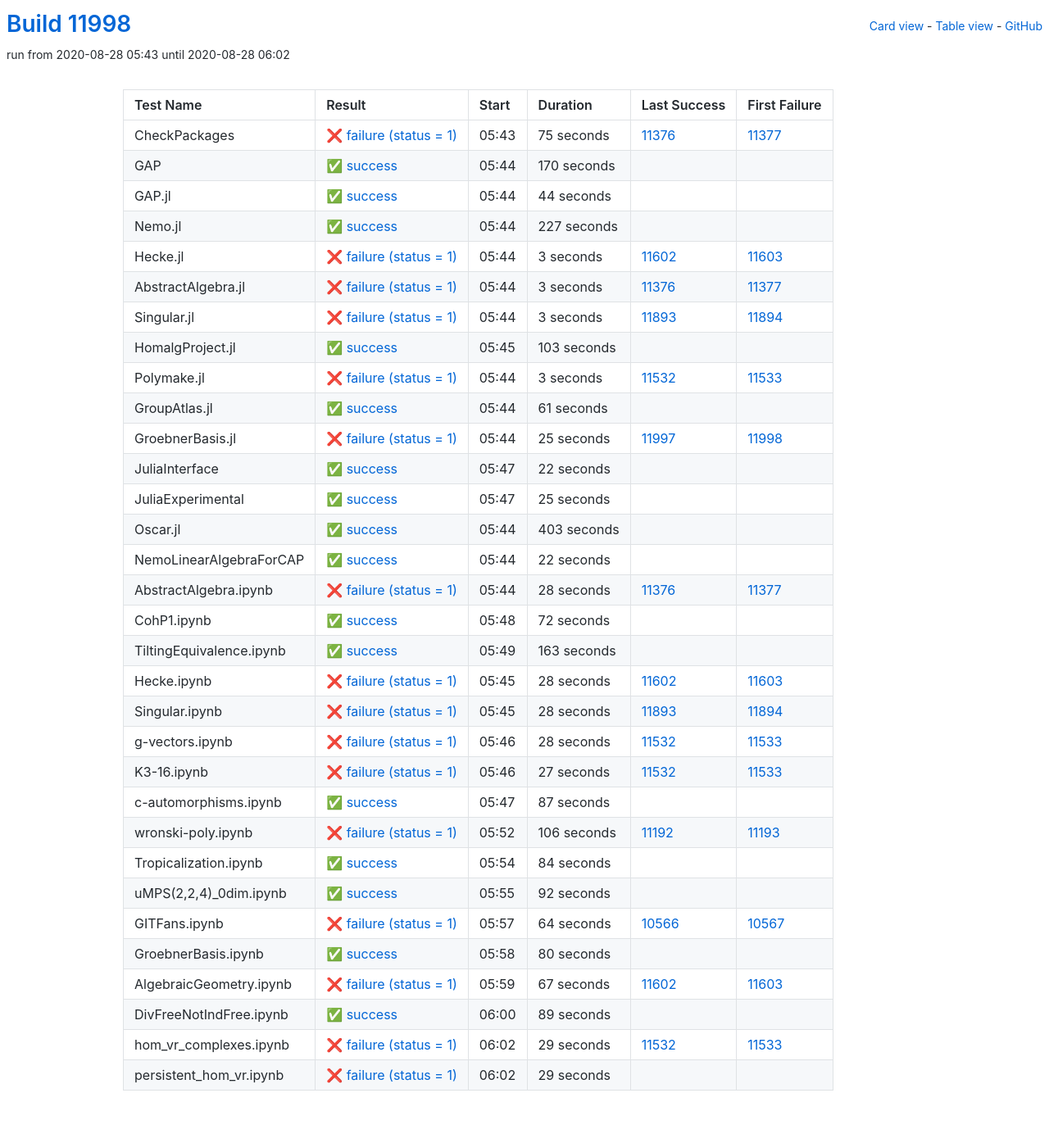
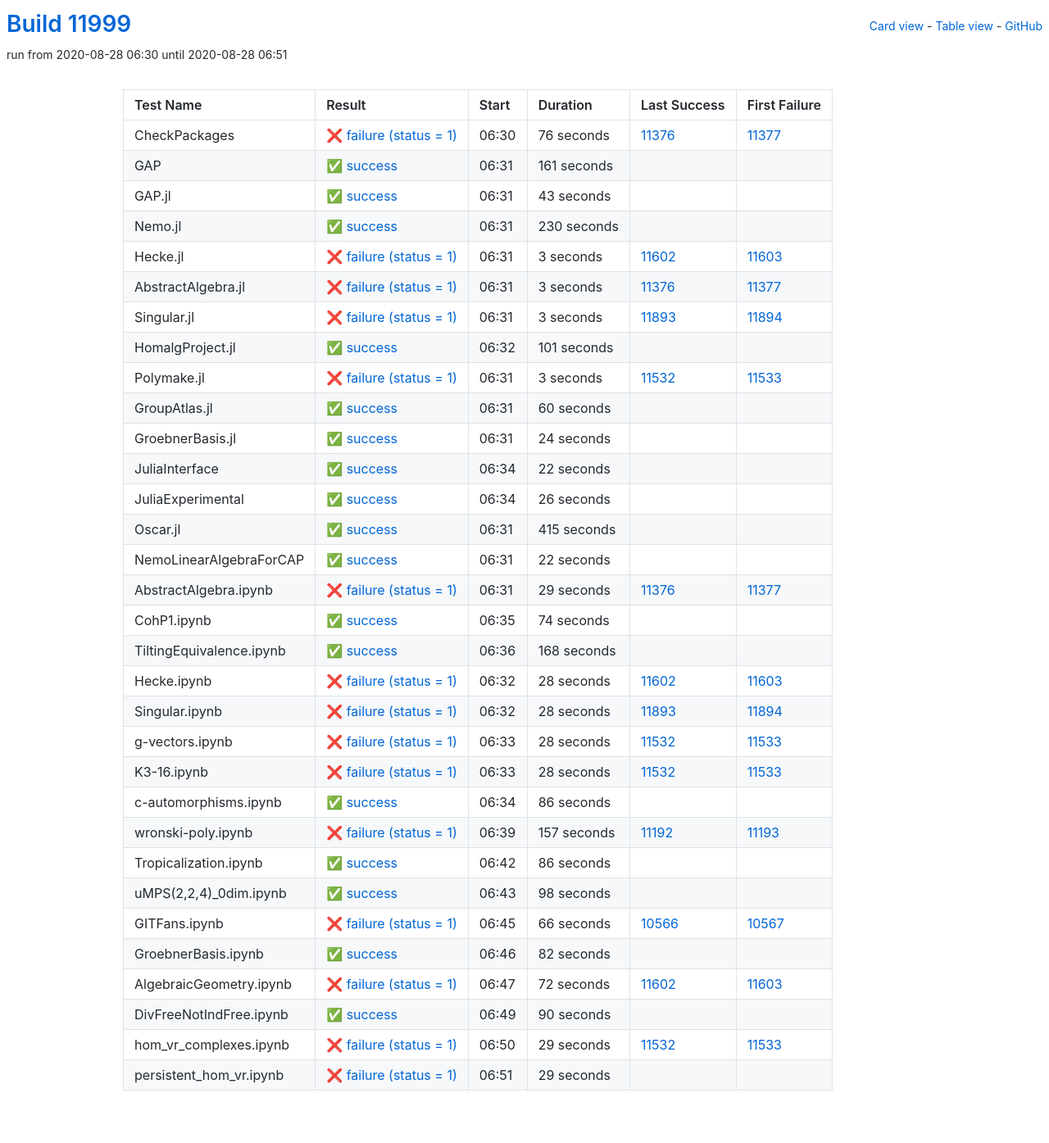
Before and after one commit to oscar-system/oscar-ci-status, a Jekyll site: the page built from table.html, in a window 1280 px wide. Shown: the whole page at 82% size. Built offline with Jekyll 4.4.1, drawn with Linux system fonts in a browser that asks for light colours.

Commit message:
Build #11999

```diff
--- a/_data/ci.yml
+++ b/_data/ci.yml
@@ -1,6 +1,6 @@
 ---
-build: 11998
-build_url: https://oscarci.mathematik.uni-kl.de/job/oscar/11998/
+build: 11999
+build_url: https://oscarci.mathematik.uni-kl.de/job/oscar/11999/
 job: oscar
 organization: oscar-system
 repo: oscar-ci-status
@@ -8,56 +8,56 @@
 tests:
 - name: CheckPackages
   id: checkpackages
-  log: https://oscarci.mathematik.uni-kl.de/job/oscar/11998/artifact/logs/build-11998/CheckPackages.log
-  start: 2020-08-28 05:43
+  log: https://oscarci.mathematik.uni-kl.de/job/oscar/11999/artifact/logs/build-11999/CheckPackages.log
+  start: 2020-08-28 06:30
   success: false
   exitcode: 1
   status: failure
-  duration: 75
+  duration: 76
   last_success: 11376
   last_success_url: https://oscarci.mathematik.uni-kl.de/job/oscar/11376/
   first_failure: 11377
   first_failure_url: https://oscarci.mathematik.uni-kl.de/job/oscar/11377/
 - name: GAP
   id: gap
-  log: https://oscarci.mathematik.uni-kl.de/job/oscar/11998/artifact/logs/build-11998/GAP.log
-  start: 2020-08-28 05:44
+  log: https://oscarci.mathematik.uni-kl.de/job/oscar/11999/artifact/logs/build-11999/GAP.log
+  start: 2020-08-28 06:31
   success: true
   exitcode: 0
   status: success
-  duration: 170
+  duration: 161
   last_success: false
   last_success_url:
   first_failure: false
   first_failure_url:
 - name: GAP.jl
   id: gap-jl
-  log: https://oscarci.mathematik.uni-kl.de/job/oscar/11998/artifact/logs/build-11998/GAP.jl.log
-  start: 2020-08-28 05:44
+  log: https://oscarci.mathematik.uni-kl.de/job/oscar/11999/artifact/logs/build-11999/GAP.jl.log
+  start: 2020-08-28 06:31
   success: true
   exitcode: 0
   status: success
-  duration: 44
+  duration: 43
   last_success: false
   last_success_url:
   first_failure: false
   first_failure_url:
 - name: Nemo.jl
   id: nemo-jl
-  log: https://oscarci.mathematik.uni-kl.de/job/oscar/11998/artifact/logs/build-11998/Nemo.jl.log
-  start: 2020-08-28 05:44
+  log: https://oscarci.mathematik.uni-kl.de/job/oscar/11999/artifact/logs/build-11999/Nemo.jl.log
+  start: 2020-08-28 06:31
   success: true
   exitcode: 0
   status: success
-  duration: 227
+  duration: 230
   last_success: false
   last_success_url:
   first_failure: false
   first_failure_url:
 - name: Hecke.jl
   id: hecke-jl
-  log: https://oscarci.mathematik.uni-kl.de/job/oscar/11998/artifact/logs/build-11998/Hecke.jl.log
-  start: 2020-08-28 05:44
+  log: https://oscarci.mathematik.uni-kl.de/job/oscar/11999/artifact/logs/build-11999/Hecke.jl.log
+  start: 2020-08-28 06:31
   success: false
   exitcode: 1
   status: failure
@@ -68,8 +68,8 @@
   first_failure_url: https://oscarci.mathematik.uni-kl.de/job/oscar/11603/
 - name: AbstractAlgebra.jl
   id: abstractalgebra-jl
-  log: https://oscarci.mathematik.uni-kl.de/job/oscar/11998/artifact/logs/build-11998/AbstractAlgebra.jl.log
-  start: 2020-08-28 05:44
+  log: https://oscarci.mathematik.uni-kl.de/job/oscar/11999/artifact/logs/build-11999/AbstractAlgebra.jl.log
+  start: 2020-08-28 06:31
   success: false
   exitcode: 1
   status: failure
@@ -80,8 +80,8 @@
   first_failure_url: https://oscarci.mathematik.uni-kl.de/job/oscar/11377/
 - name: Singular.jl
   id: singular-jl
-  log: https://oscarci.mathematik.uni-kl.de/job/oscar/11998/artifact/logs/build-11998/Singular.jl.log
-  start: 2020-08-28 05:44
+  log: https://oscarci.mathematik.uni-kl.de/job/oscar/11999/artifact/logs/build-11999/Singular.jl.log
+  start: 2020-08-28 06:31
   success: false
   exitcode: 1
   status: failure
@@ -92,20 +92,20 @@
   first_failure_url: https://oscarci.mathematik.uni-kl.de/job/oscar/11894/
 - name: HomalgProject.jl
   id: homalgproject-jl
-  log: https://oscarci.mathematik.uni-kl.de/job/oscar/11998/artifact/logs/build-11998/HomalgProject.jl.log
-  start: 2020-08-28 05:45
+  log: https://oscarci.mathematik.uni-kl.de/job/oscar/11999/artifact/logs/build-11999/HomalgProject.jl.log
+  start: 2020-08-28 06:32
   success: true
   exitcode: 0
   status: success
-  duration: 103
+  duration: 101
   last_success: false
   last_success_url:
   first_failure: false
   first_failure_url:
 - name: Polymake.jl
   id: polymake-jl
-  log: https://oscarci.mathematik.uni-kl.de/job/oscar/11998/artifact/logs/build-11998/Polymake.jl.log
-  start: 2020-08-28 05:44
+  log: https://oscarci.mathematik.uni-kl.de/job/oscar/11999/artifact/logs/build-11999/Polymake.jl.log
+  start: 2020-08-28 06:31
   success: false
   exitcode: 1
   status: failure
@@ -116,32 +116,32 @@
   first_failure_url: https://oscarci.mathematik.uni-kl.de/job/oscar/11533/
 - name: GroupAtlas.jl
   id: groupatlas-jl
-  log: https://oscarci.mathematik.uni-kl.de/job/oscar/11998/artifact/logs/build-11998/GroupAtlas.jl.log
-  start: 2020-08-28 05:44
+  log: https://oscarci.mathematik.uni-kl.de/job/oscar/11999/artifact/logs/build-11999/GroupAtlas.jl.log
+  start: 2020-08-28 06:31
   success: true
   exitcode: 0
   status: success
-  duration: 61
+  duration: 60
   last_success: false
   last_success_url:
   first_failure: false
   first_failure_url:
 - name: GroebnerBasis.jl
   id: groebnerbasis-jl
-  log: https://oscarci.mathematik.uni-kl.de/job/oscar/11998/artifact/logs/build-11998/GroebnerBasis.jl.log
-  start: 2020-08-28 05:44
-  success: false
-  exitcode: 1
-  status: failure
-  duration: 25
-  last_success: 11997
-  last_success_url: https://oscarci.mathematik.uni-kl.de/job/oscar/11997/
-  first_failure: 11998
-  first_failure_url: https://oscarci.mathematik.uni-kl.de/job/oscar/11998/
+  log: https://oscarci.mathematik.uni-kl.de/job/oscar/11999/artifact/logs/build-11999/GroebnerBasis.jl.log
+  start: 2020-08-28 06:31
+  success: true
+  exitcode: 0
+  status: success
+  duration: 24
+  last_success: false
+  last_success_url:
+  first_failure: false
+  first_failure_url:
 - name: JuliaInterface
   id: juliainterface
-  log: https://oscarci.mathematik.uni-kl.de/job/oscar/11998/artifact/logs/build-11998/JuliaInterface.log
-  start: 2020-08-28 05:47
+  log: https://oscarci.mathematik.uni-kl.de/job/oscar/11999/artifact/logs/build-11999/JuliaInterface.log
+  start: 2020-08-28 06:34
   success: true
   exitcode: 0
   status: success
@@ -152,32 +152,32 @@
   first_failure_url:
 - name: JuliaExperimental
   id: juliaexperimental
-  log: https://oscarci.mathematik.uni-kl.de/job/oscar/11998/artifact/logs/build-11998/JuliaExperimental.log
-  start: 2020-08-28 05:47
+  log: https://oscarci.mathematik.uni-kl.de/job/oscar/11999/artifact/logs/build-11999/JuliaExperimental.log
+  start: 2020-08-28 06:34
   success: true
   exitcode: 0
   status: success
-  duration: 25
+  duration: 26
   last_success: false
   last_success_url:
   first_failure: false
   first_failure_url:
 - name: Oscar.jl
   id: oscar-jl
-  log: https://oscarci.mathematik.uni-kl.de/job/oscar/11998/artifact/logs/build-11998/Oscar.jl.log
-  start: 2020-08-28 05:44
+  log: https://oscarci.mathematik.uni-kl.de/job/oscar/11999/artifact/logs/build-11999/Oscar.jl.log
+  start: 2020-08-28 06:31
   success: true
   exitcode: 0
   status: success
-  duration: 403
+  duration: 415
   last_success: false
   last_success_url:
   first_failure: false
   first_failure_url:
 - name: NemoLinearAlgebraForCAP
   id: nemolinearalgebraforcap
-  log: https://oscarci.mathematik.uni-kl.de/job/oscar/11998/artifact/logs/build-11998/NemoLinearAlgebraForCAP.log
-  start: 2020-08-28 05:44
+  log: https://oscarci.mathematik.uni-kl.de/job/oscar/11999/artifact/logs/build-11999/NemoLinearAlgebraForCAP.log
+  start: 2020-08-28 06:31
   success: true
   exitcode: 0
   status: success
@@ -188,44 +188,44 @@
   first_failure_url:
 - name: AbstractAlgebra.ipynb
   id: abstractalgebra-ipynb
-  log: https://oscarci.mathematik.uni-kl.de/job/oscar/11998/artifact/logs/build-11998/AbstractAlgebra.ipynb.log
-  start: 2020-08-28 05:44
+  log: https://oscarci.mathematik.uni-kl.de/job/oscar/11999/artifact/logs/build-11999/AbstractAlgebra.ipynb.log
+  start: 2020-08-28 06:31
   success: false
   exitcode: 1
   status: failure
-  duration: 28
+  duration: 29
   last_success: 11376
   last_success_url: https://oscarci.mathematik.uni-kl.de/job/oscar/11376/
   first_failure: 11377
   first_failure_url: https://oscarci.mathematik.uni-kl.de/job/oscar/11377/
 - name: CohP1.ipynb
   id: cohp1-ipynb
-  log: https://oscarci.mathematik.uni-kl.de/job/oscar/11998/artifact/logs/build-11998/CohP1.ipynb.log
-  start: 2020-08-28 05:48
+  log: https://oscarci.mathematik.uni-kl.de/job/oscar/11999/artifact/logs/build-11999/CohP1.ipynb.log
+  start: 2020-08-28 06:35
   success: true
   exitcode: 0
   status: success
-  duration: 72
+  duration: 74
   last_success: false
   last_success_url:
   first_failure: false
   first_failure_url:
 - name: TiltingEquivalence.ipynb
   id: tiltingequivalence-ipynb
-  log: https://oscarci.mathematik.uni-kl.de/job/oscar/11998/artifact/logs/build-11998/TiltingEquivalence.ipynb.log
-  start: 2020-08-28 05:49
+  log: https://oscarci.mathematik.uni-kl.de/job/oscar/11999/artifact/logs/build-11999/TiltingEquivalence.ipynb.log
+  start: 2020-08-28 06:36
   success: true
   exitcode: 0
   status: success
-  duration: 163
+  duration: 168
   last_success: false
   last_success_url:
   first_failure: false
   first_failure_url:
 - name: Hecke.ipynb
   id: hecke-ipynb
-  log: https://oscarci.mathematik.uni-kl.de/job/oscar/11998/artifact/logs/build-11998/Hecke.ipynb.log
-  start: 2020-08-28 05:45
+  log: https://oscarci.mathematik.uni-kl.de/job/oscar/11999/artifact/logs/build-11999/Hecke.ipynb.log
+  start: 2020-08-28 06:32
   success: false
   exitcode: 1
   status: failure
@@ -236,8 +236,8 @@
   first_failure_url: https://oscarci.mathematik.uni-kl.de/job/oscar/11603/
 - name: Singular.ipynb
   id: singular-ipynb
-  log: https://oscarci.mathematik.uni-kl.de/job/oscar/11998/artifact/logs/build-11998/Singular.ipynb.log
-  start: 2020-08-28 05:45
+  log: https://oscarci.mathematik.uni-kl.de/job/oscar/11999/artifact/logs/build-11999/Singular.ipynb.log
+  start: 2020-08-28 06:32
   success: false
   exitcode: 1
   status: failure
@@ -248,8 +248,8 @@
   first_failure_url: https://oscarci.mathematik.uni-kl.de/job/oscar/11894/
 - name: g-vectors.ipynb
   id: g-vectors-ipynb
-  log: https://oscarci.mathematik.uni-kl.de/job/oscar/11998/artifact/logs/build-11998/g-vectors.ipynb.log
-  start: 2020-08-28 05:46
+  log: https://oscarci.mathematik.uni-kl.de/job/oscar/11999/artifact/logs/build-11999/g-vectors.ipynb.log
+  start: 2020-08-28 06:33
   success: false
   exitcode: 1
   status: failure
@@ -260,116 +260,116 @@
   first_failure_url: https://oscarci.mathematik.uni-kl.de/job/oscar/11533/
 - name: K3-16.ipynb
   id: k3-16-ipynb
-  log: https://oscarci.mathematik.uni-kl.de/job/oscar/11998/artifact/logs/build-11998/K3-16.ipynb.log
-  start: 2020-08-28 05:46
+  log: https://oscarci.mathematik.uni-kl.de/job/oscar/11999/artifact/logs/build-11999/K3-16.ipynb.log
+  start: 2020-08-28 06:33
   success: false
   exitcode: 1
   status: failure
-  duration: 27
+  duration: 28
   last_success: 11532
   last_success_url: https://oscarci.mathematik.uni-kl.de/job/oscar/11532/
   first_failure: 11533
   first_failure_url: https://oscarci.mathematik.uni-kl.de/job/oscar/11533/
 - name: c-automorphisms.ipynb
   id: c-automorphisms-ipynb
-  log: https://oscarci.mathematik.uni-kl.de/job/oscar/11998/artifact/logs/build-11998/c-automorphisms.ipynb.log
-  start: 2020-08-28 05:47
+  log: https://oscarci.mathematik.uni-kl.de/job/oscar/11999/artifact/logs/build-11999/c-automorphisms.ipynb.log
+  start: 2020-08-28 06:34
   success: true
   exitcode: 0
   status: success
-  duration: 87
+  duration: 86
   last_success: false
   last_success_url:
   first_failure: false
   first_failure_url:
 - name: wronski-poly.ipynb
   id: wronski-poly-ipynb
-  log: https://oscarci.mathematik.uni-kl.de/job/oscar/11998/artifact/logs/build-11998/wronski-poly.ipynb.log
-  start: 2020-08-28 05:52
+  log: https://oscarci.mathematik.uni-kl.de/job/oscar/11999/artifact/logs/build-11999/wronski-poly.ipynb.log
+  start: 2020-08-28 06:39
   success: false
   exitcode: 1
   status: failure
-  duration: 106
+  duration: 157
   last_success: 11192
   last_success_url: https://oscarci.mathematik.uni-kl.de/job/oscar/11192/
   first_failure: 11193
   first_failure_url: https://oscarci.mathematik.uni-kl.de/job/oscar/11193/
 - name: Tropicalization.ipynb
   id: tropicalization-ipynb
-  log: https://oscarci.mathematik.uni-kl.de/job/oscar/11998/artifact/logs/build-11998/Tropicalization.ipynb.log
-  start: 2020-08-28 05:54
+  log: https://oscarci.mathematik.uni-kl.de/job/oscar/11999/artifact/logs/build-11999/Tropicalization.ipynb.log
+  start: 2020-08-28 06:42
   success: true
   exitcode: 0
   status: success
-  duration: 84
+  duration: 86
   last_success: false
   last_success_url:
   first_failure: false
   first_failure_url:
 - name: uMPS(2,2,4)_0dim.ipynb
   id: umps-2-2-4-0dim-ipynb
-  log: https://oscarci.mathematik.uni-kl.de/job/oscar/11998/artifact/logs/build-11998/uMPS-2-2-4-_0dim.ipynb.log
-  start: 2020-08-28 05:55
+  log: https://oscarci.mathematik.uni-kl.de/job/oscar/11999/artifact/logs/build-11999/uMPS-2-2-4-_0dim.ipynb.log
+  start: 2020-08-28 06:43
   success: true
   exitcode: 0
   status: success
-  duration: 92
+  duration: 98
   last_success: false
   last_success_url:
   first_failure: false
   first_failure_url:
 - name: GITFans.ipynb
   id: gitfans-ipynb
-  log: https://oscarci.mathematik.uni-kl.de/job/oscar/11998/artifact/logs/build-11998/GITFans.ipynb.log
-  start: 2020-08-28 05:57
+  log: https://oscarci.mathematik.uni-kl.de/job/oscar/11999/artifact/logs/build-11999/GITFans.ipynb.log
+  start: 2020-08-28 06:45
   success: false
   exitcode: 1
   status: failure
-  duration: 64
+  duration: 66
   last_success: 10566
   last_success_url: https://oscarci.mathematik.uni-kl.de/job/oscar/10566/
   first_failure: 10567
   first_failure_url: https://oscarci.mathematik.uni-kl.de/job/oscar/10567/
 - name: GroebnerBasis.ipynb
   id: groebnerbasis-ipynb
-  log: https://oscarci.mathematik.uni-kl.de/job/oscar/11998/artifact/logs/build-11998/GroebnerBasis.ipynb.log
-  start: 2020-08-28 05:58
+  log: https://oscarci.mathematik.uni-kl.de/job/oscar/11999/artifact/logs/build-11999/GroebnerBasis.ipynb.log
+  start: 2020-08-28 06:46
   success: true
   exitcode: 0
   status: success
-  duration: 80
+  duration: 82
   last_success: false
   last_success_url:
   first_failure: false
   first_failure_url:
 - name: AlgebraicGeometry.ipynb
   id: algebraicgeometry-ipynb
-  log: https://oscarci.mathematik.uni-kl.de/job/oscar/11998/artifact/logs/build-11998/AlgebraicGeometry.ipynb.log
-  start: 2020-08-28 05:59
+  log: https://oscarci.mathematik.uni-kl.de/job/oscar/11999/artifact/logs/build-11999/AlgebraicGeometry.ipynb.log
+  start: 2020-08-28 06:47
   success: false
   exitcode: 1
   status: failure
-  duration: 67
+  duration: 72
   last_success: 11602
   last_success_url: https://oscarci.mathematik.uni-kl.de/job/oscar/11602/
   first_failure: 11603
   first_failure_url: https://oscarci.mathematik.uni-kl.de/job/oscar/11603/
 - name: DivFreeNotIndFree.ipynb
   id: divfreenotindfree-ipynb
-  log: https://oscarci.mathematik.uni-kl.de/job/oscar/11998/artifact/logs/build-11998/DivFreeNotIndFree.ipynb.log
-  start: 2020-08-28 06:00
+  log: https://oscarci.mathematik.uni-kl.de/job/oscar/11999/artifact/logs/build-11999/DivFreeNotIndFree.ipynb.log
+  start: 2020-08-28 06:49
   success: true
   exitcode: 0
   status: success
-  duration: 89
+  duration: 90
   last_success: false
   last_success_url:
   first_failure: false
   first_failure_url:
 - name: hom_vr_complexes.ipynb
   id: hom-vr-complexes-ipynb
-  log: https://oscarci.mathematik.uni-kl.de/job/oscar/11998/artifact/logs/build-11998/hom_vr_complexes.ipynb.log
-  start: 2020-08-28 06:02
+  log: https://oscarci.mathematik.uni-kl.de/job/oscar/11999/artifact/logs/build-11999/hom_vr_complexes.ipynb.log
+  start: 2020-08-28 06:50
   success: false
   exitcode: 1
   status: failure
@@ -380,8 +380,8 @@
   first_failure_url: https://oscarci.mathematik.uni-kl.de/job/oscar/11533/
 - name: persistent_hom_vr.ipynb
   id: persistent-hom-vr-ipynb
-  log: https://oscarci.mathematik.uni-kl.de/job/oscar/11998/artifact/logs/build-11998/persistent_hom_vr.ipynb.log
-  start: 2020-08-28 06:02
+  log: https://oscarci.mathematik.uni-kl.de/job/oscar/11999/artifact/logs/build-11999/persistent_hom_vr.ipynb.log
+  start: 2020-08-28 06:51
   success: false
   exitcode: 1
   status: failure
```
Also changed, not shown: README.md.
